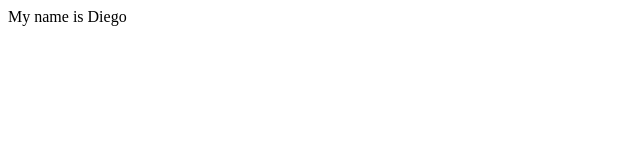
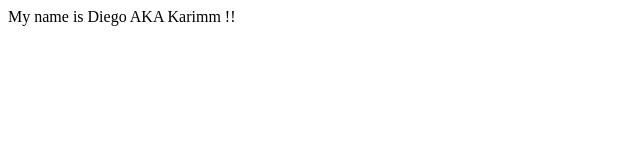
Before and after one commit to ScorpioMM/Coding-with-GitHub, a plain HTML site: page index.html in a window 1280 px wide. Shown: the whole page, without its empty margins (0-640 px from the left). Drawn offline with Linux system fonts and the light colour scheme.

Commit message:
changed name

```diff
--- a/index.html
+++ b/index.html
@@ -7,6 +7,6 @@
     <title>Document</title>
 </head>
 <body>
-My name is Diego
+My name is Diego AKA Karimm !!
 </body>
 </html>
```
